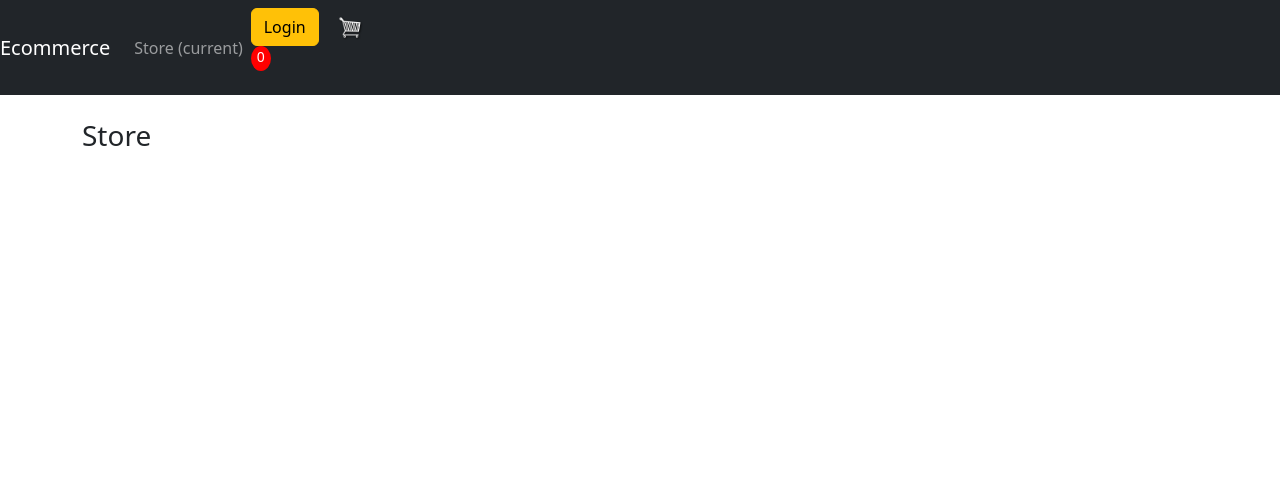
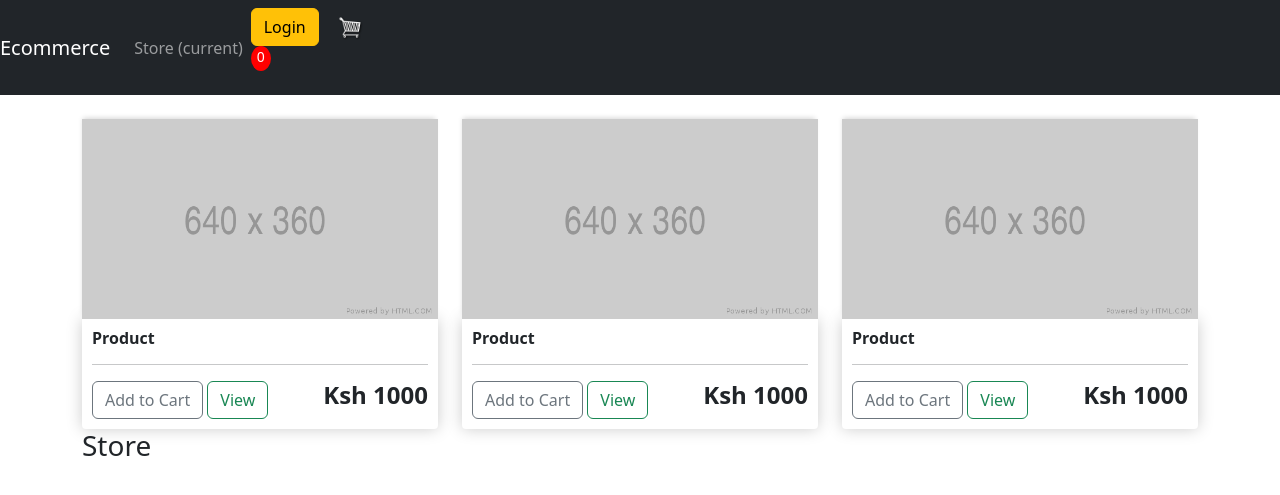
Before and after one commit to sammwaura/ecommerce, a Django app: page / in a window 1280 px wide. Shown: the top 495 px of the page. Run offline with Django 4.2, Linux system fonts and the light colour scheme.

Commit message:
modify files

```diff
--- a/store/templates/store/main.html
+++ b/store/templates/store/main.html
@@ -17,7 +17,7 @@
             </button>
 
             <div class="collapse navbar-collapse" id="navbarSupportedContent">
-              <ul class="navbar-nav ml-auto">
+              <ul class="navbar-nav mr-auto">
                 <li class="nav-item active">
                   <a class="nav-link" href="{% url 'store' %}">Store <span class="sr-only">(current)</span></a>
                 </li>
--- a/store/templates/store/store.html
+++ b/store/templates/store/store.html
@@ -1,6 +1,47 @@
 {% extends 'store/main.html' %}
 {% load static %}
 {% block content %}
+    <div class="row">
+        <div class="col-lg-4">
+            <img class="thumbnail" src="{% static 'images/placeholder.png'%}">
+            <div class="box-element product">
+                <h6><strong>Product</strong></h6>
+                <hr>
+
+                <button class="btn btn-outline-secondary add-btn">Add to Cart</button>
+                <a class="btn btn-outline-success" href="#">View</a>
+                <h4 style="display: inline-block; float: right"><strong>Ksh 1000</strong></h4>
+            </div>
+        </div>
+
+        <div class="col-lg-4">
+            <img class="thumbnail" src="{% static 'images/placeholder.png'%}">
+            <div class="box-element product">
+                <h6><strong>Product</strong></h6>
+                <hr>
+
+                <button class="btn btn-outline-secondary add-btn">Add to Cart</button>
+                <a class="btn btn-outline-success" href="#">View</a>
+                <h4 style="display: inline-block; float: right"><strong>Ksh 1000</strong></h4>
+
+            </div>
+        </div>
+
+        <div class="col-lg-4">
+            <img class="thumbnail" src="{% static 'images/placeholder.png'%}">
+            <div class="box-element product">
+                <h6><strong>Product</strong></h6>
+                <hr>
+
+                <button class="btn btn-outline-secondary add-btn">Add to Cart</button>
+                <a class="btn btn-outline-success" href="#">View</a>
+                <h4 style="display: inline-block; float: right"><strong>Ksh 1000</strong></h4>
+
+            </div>
+        </div>
+
+    </div>
+
 
 <h3>Store</h3>
 
```
Also changed, not shown: static/images/placeholder.png (added).
